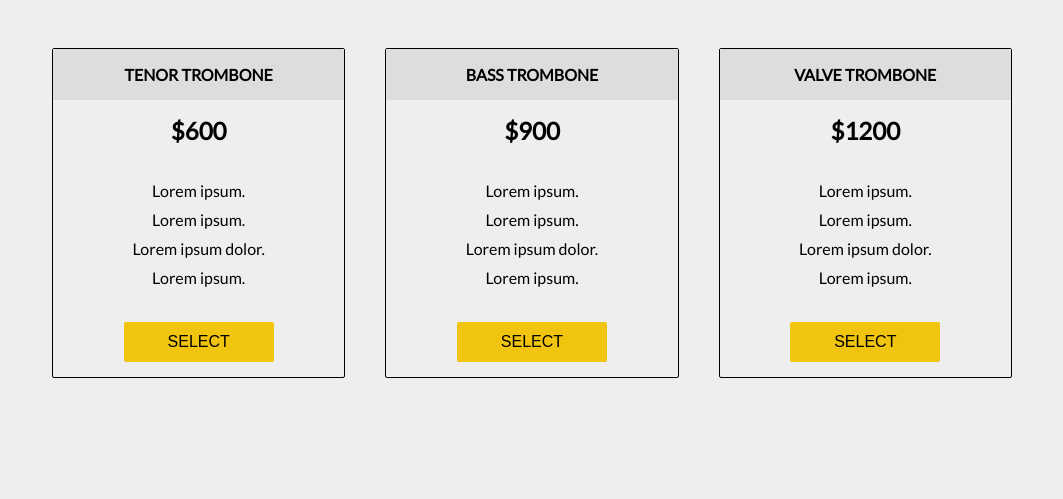
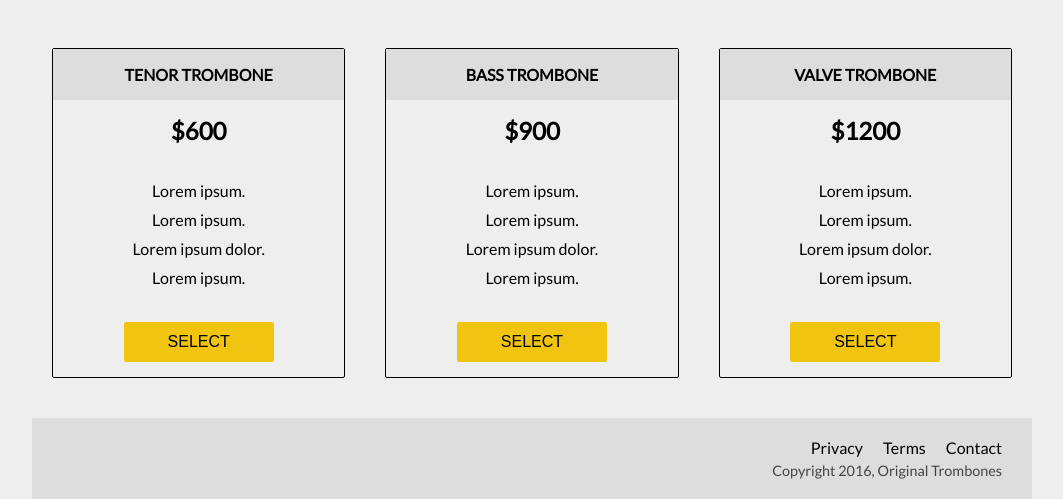
Before and after one commit to 1codingguy/fcc-responsive-projects, a plain HTML site: page product-landing-page/index.html in a window 1280 px wide. Shown: the part 1012-1511 px from the top of the page, without its empty margins (108-1171 px from the left). Before the commit the page ends 1400 px from the top, so only its background shows below. Drawn offline with Linux system fonts and the light colour scheme.

Commit message:
Finished

```diff
--- a/product-landing-page/index.html
+++ b/product-landing-page/index.html
@@ -112,6 +112,14 @@
       </div>
     </section>
 
+    <footer class="footer section-center">
+      <ul class="footer__links">
+        <li><a href="#" class="footer__link">Privacy</a></li>
+        <li><a href="#" class="footer__link">Terms</a></li>
+        <li><a href="#" class="footer__link">Contact</a></li>
+      </ul>
+      <p>Copyright 2016, Original Trombones</p>
+    </footer>
   </body>
   <script src="https://cdn.freecodecamp.org/testable-projects-fcc/v1/bundle.js"></script>
 
--- a/product-landing-page/styles.scss
+++ b/product-landing-page/styles.scss
@@ -2,6 +2,7 @@ $color-background: #eee;
 $color-btn: #f1c40f;
 $color-icons: darkorange;
 $color-price-card: #ddd;
+$color-copyright: #444;
 
 @mixin mQ($pixel) {
   @media screen and (min-width: $pixel) {
@@ -198,3 +199,27 @@ header {
     height: 40px;
   }
 }
+
+.footer{
+  background-color: $color-price-card;
+  margin-top: 30px;
+  padding: 20px;
+
+  &__links{
+    display: flex;
+    justify-content: flex-end;
+    list-style-type: none;
+  }
+  &__link{
+    padding: 0 10px;
+    text-decoration: none;
+    color: inherit;
+  }
+  p{
+    color: $color-copyright;
+    font-size: 0.9rem;
+    text-align: right;
+    margin-top: 5px;
+    padding-right: 10px;
+  }
+}
```
Also changed, not shown: product-landing-page/styles.css, 1 other file.
